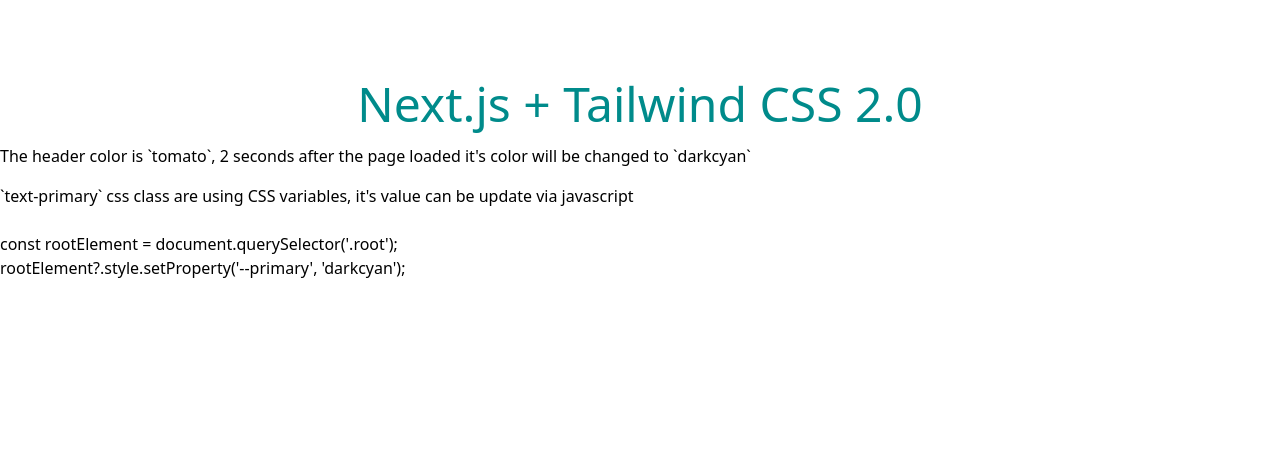
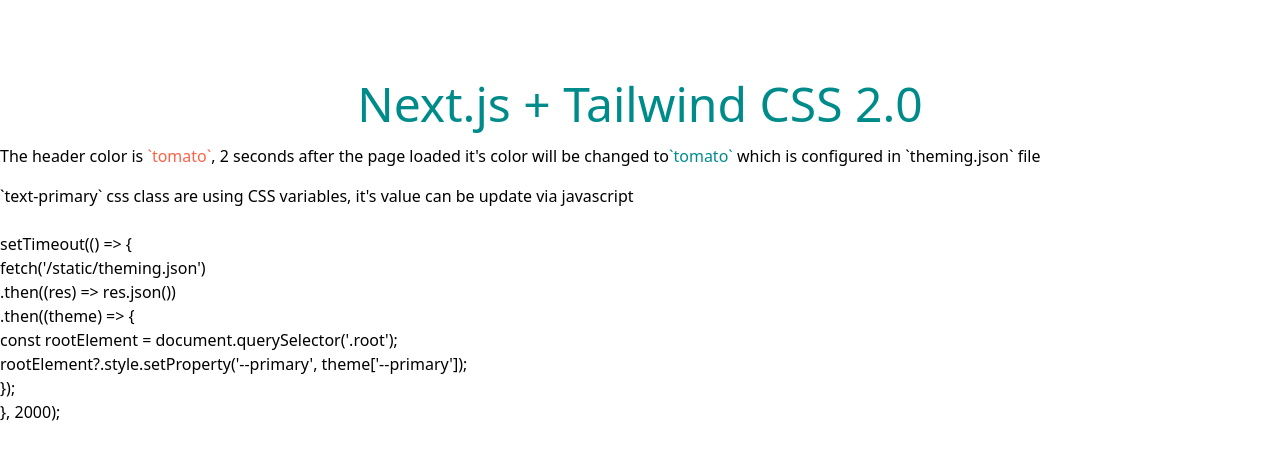
Before and after one commit to nhducit/with-tailwindcss, a Next.js app: page / in a window 1280 px wide. Shown: the top 460 px of the page. Built offline with nearby package versions, Linux system fonts and the light colour scheme.

Commit message:
move dynamic config to theming.json file

```diff
--- a/pages/index.js
+++ b/pages/index.js
@@ -1,10 +1,14 @@
-import * as React from 'react'
+import * as React from 'react';
 
 export default function IndexPage() {
   React.useEffect(() => {
     setTimeout(() => {
-      const rootElement = document.querySelector('.root');
-      rootElement?.style.setProperty('--primary', 'darkcyan');
+      fetch('/static/theming.json')
+        .then((res) => res.json())
+        .then((theme) => {
+          const rootElement = document.querySelector('.root');
+          rootElement?.style.setProperty('--primary', theme['--primary']);
+        });
     }, 2000);
   }, []);
   return (
@@ -14,16 +18,24 @@
           Next.js + Tailwind CSS 2.0
         </h1>
         <h1 className="mt-4">
-          The header color is `tomato`, 2 seconds after the page
-          loaded it's color will be changed to `darkcyan`
+          The header color is <span style={{ color: 'tomato' }}>`tomato`</span>,
+          2 seconds after the page loaded it's color will be changed to
+          <span style={{ color: 'darkcyan' }}>`tomato`</span> which is configured in `theming.json` file
         </h1>
         <div className="mt-4">
-          `text-primary` css class are using CSS variables, it's value can be update via javascript
+          `text-primary` css class are using CSS variables, it's value can be
+          update via javascript
         </div>
         <div className="whitespace-pre-line">
           {`
-            const rootElement = document.querySelector('.root');
-            rootElement?.style.setProperty('--primary', 'darkcyan');
+              setTimeout(() => {
+              fetch('/static/theming.json')
+                .then((res) => res.json())
+                .then((theme) => {
+                  const rootElement = document.querySelector('.root');
+                  rootElement?.style.setProperty('--primary', theme['--primary']);
+                });
+            }, 2000);
           `}
         </div>
       </div>
--- /dev/null
+++ b/public/static/theming.json
@@ -0,0 +1,3 @@
+{
+  "--primary": "darkcyan"
+}
```
